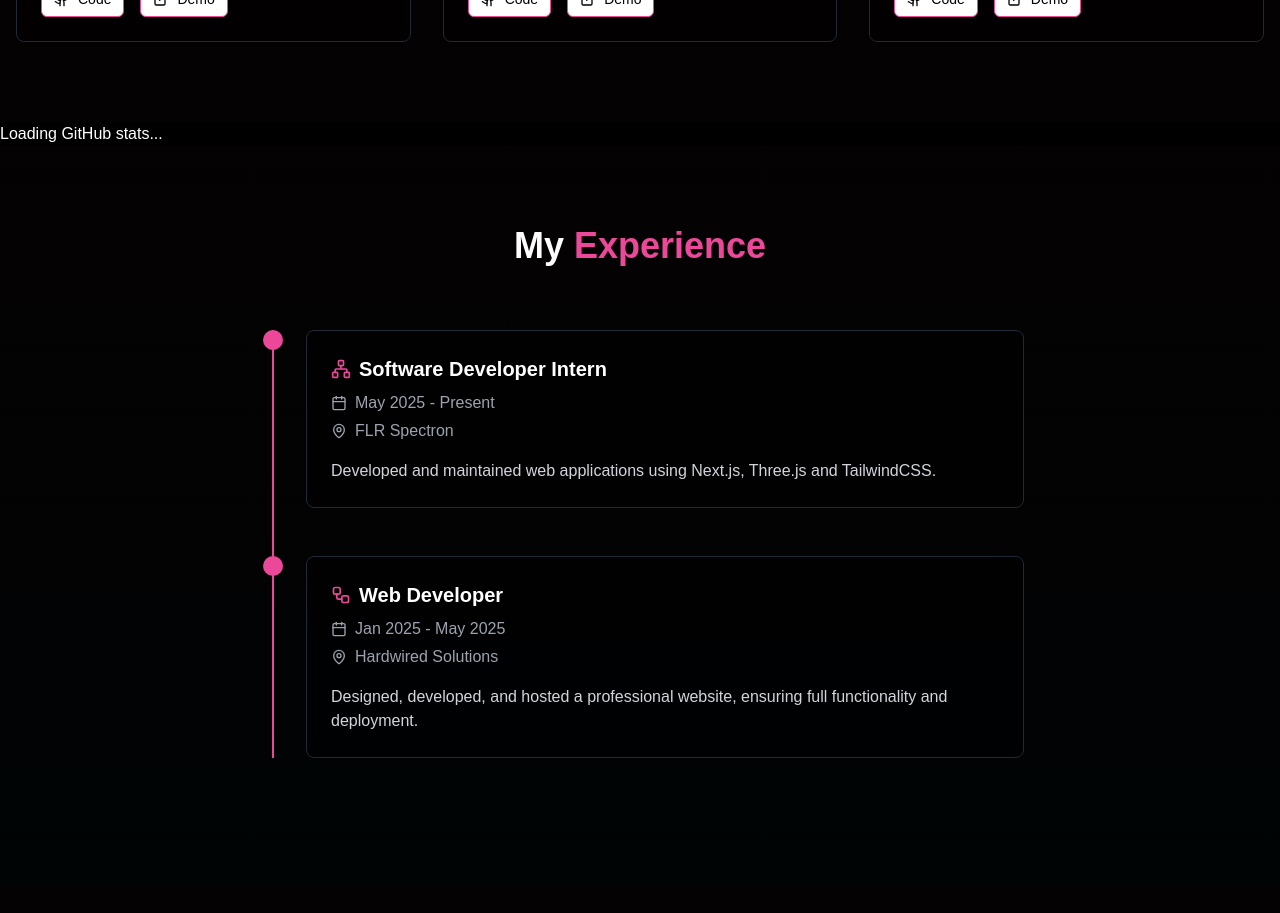
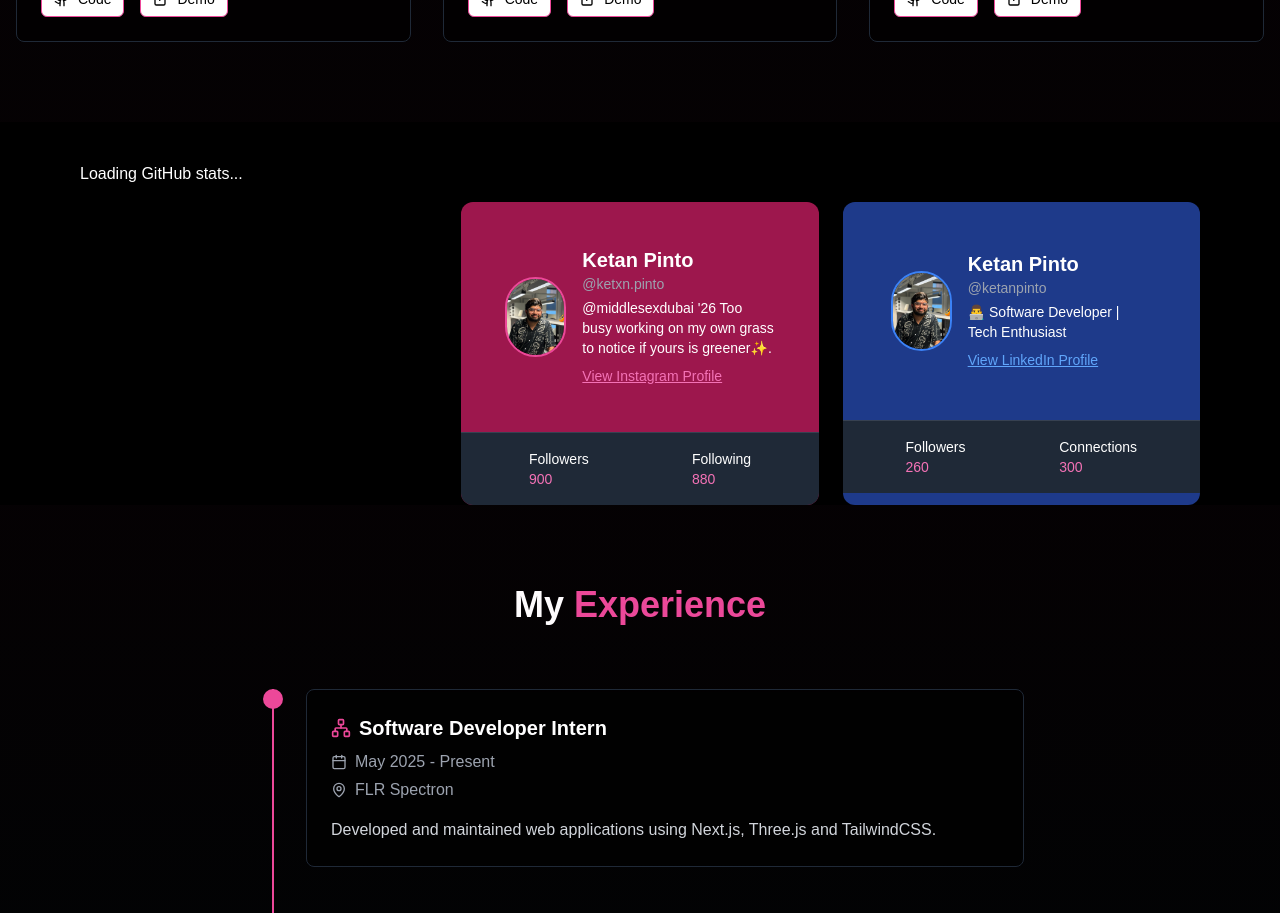
Before and after one commit to ketanpinto/portfolio, a Next.js app: page / in a window 1280 px wide. Shown: the part 2700-3613 px from the top of the page. Built offline with nearby package versions, Linux system fonts and the light colour scheme; no server answers.

Commit message:
added LinkedIn nd Instagram module

```diff
--- a/app/layout.tsx
+++ b/app/layout.tsx
@@ -1,5 +1,6 @@
 import type { Metadata } from 'next'
 import './globals.css'
+import { Analytics } from "@vercel/analytics/next"
 
 export const metadata: Metadata = {
   title: 'Ketan Pinto',
--- a/app/page.tsx
+++ b/app/page.tsx
@@ -9,6 +9,9 @@ import AnimatedCursor from "@/components/animated-cursor"
 import SnakeGame from "@/components/snakegame"
 import GitHubStats from "@/components/githubstats"
 import Header from "@/components/header"
+import { Analytics } from "@vercel/analytics/next"
+import InstagramStats from "@/components/InstagramStats"
+import SocialSection from "@/components/SocialSection"
 
 export default function Home() {
   return (
@@ -19,7 +22,7 @@ export default function Home() {
       <About />
       <Skills />
       <Projects />
-      <GitHubStats />
+      <SocialSection />
       <Education />
       <Contact />
       <Footer />
--- /dev/null
+++ b/components/InstagramStats.tsx
@@ -0,0 +1,48 @@
+"use client";
+
+export default function InstagramStats() {
+  const userData = {
+    name: "Ketan Pinto",
+    username: "ketxn.pinto",
+    bio: "@middlesexdubai '26 Too busy working on my own grass to notice if yours is greener✨.",
+    avatarUrl: "/meehe.jpg", // Use a public image URL or host locally
+    profileUrl: "https://instagram.com/ketxn.pinto",
+    followers: 900,
+    following: 880,
+  };
+
+  return (
+    <div className="max-w-md mx-auto mt-10 bg-pink-800 rounded-xl shadow-lg overflow-hidden text-white">
+      <div className="flex items-center gap-4 p-11">
+        <img
+          src={userData.avatarUrl}
+          alt="Instagram Avatar"
+          className="w-20 h-20 rounded-full border-2 border-pink-500"
+        />
+        <div>
+          <h2 className="text-xl font-semibold">{userData.name}</h2>
+          <p className="text-sm text-gray-400">@{userData.username}</p>
+          <p className="text-sm mt-1">{userData.bio}</p>
+          <a
+            href={userData.profileUrl}
+            target="_blank"
+            rel="noopener noreferrer"
+            className="text-pink-400 text-sm underline mt-2 inline-block"
+          >
+            View Instagram Profile
+          </a>
+        </div>
+      </div>
+      <div className="bg-gray-800 p-4 flex justify-around text-sm font-medium border-t border-gray-700">
+        <div>
+          <p>Followers</p>
+          <p className="text-pink-400">{userData.followers}</p>
+        </div>
+        <div>
+          <p>Following</p>
+          <p className="text-pink-400">{userData.following}</p>
+        </div>
+      </div>
+    </div>
+  );
+}
--- /dev/null
+++ b/components/LinkedInStats.tsx
@@ -0,0 +1,46 @@
+"use client";
+
+export default function LinkedInStats() {
+  const userData = {
+    name: "Ketan Pinto",
+    username: "ketanpinto",
+    bio: "👨‍💻 Software Developer | Tech Enthusiast",
+    avatarUrl: "/meehe.jpg", // Use a public image URL or host locally
+    profileUrl: "https://linkedin.com/in/ketanpinto",
+  };
+
+  return (
+    <div className="max-w-md mx-auto mt-10 bg-blue-900 rounded-xl shadow-lg overflow-hidden text-white">
+      <div className="flex items-center gap-4 p-12">
+        <img
+          src={userData.avatarUrl}
+          alt="LinkedIn Avatar"
+          className="w-20 h-20 rounded-full border-2 border-blue-500"
+        />
+        <div>
+          <h2 className="text-xl font-semibold">{userData.name}</h2>
+          <p className="text-sm text-gray-400">@{userData.username}</p>
+          <p className="text-sm mt-1">{userData.bio}</p>
+          <a
+            href={userData.profileUrl}
+            target="_blank"
+            rel="noopener noreferrer"
+            className="text-blue-400 text-sm underline mt-2 inline-block"
+          >
+            View LinkedIn Profile
+          </a>
+        </div>
+      </div>
+      <div className="bg-gray-800 p-4 flex justify-around text-sm font-medium border-t border-gray-700">
+        <div>
+          <p>Followers</p>
+          <p className="text-pink-400">260</p>
+        </div>
+        <div>
+          <p>Connections</p>
+          <p className="text-pink-400">300</p>
+        </div>
+      </div>
+    </div>
+  );
+}
--- /dev/null
+++ b/components/SocialSection.tsx
@@ -0,0 +1,17 @@
+"use client";
+
+import GitHubStats from "./githubstats";
+import InstagramStats from "./InstagramStats";
+import LinkedInStats from "./LinkedInStats";
+
+export default function SocialSection() {
+  return (
+    <div className="max-w-6xl mx-auto px-4 mt-10">
+      <div className="grid grid-cols-1 md:grid-cols-3 gap-6">
+        <GitHubStats />
+        <InstagramStats />
+        <LinkedInStats />
+      </div>
+    </div>
+  );
+}
--- a/package.json
+++ b/package.json
@@ -40,6 +40,7 @@
     "@radix-ui/react-tooltip": "1.1.6",
     "@react-three/drei": "^10.0.8",
     "@react-three/fiber": "^9.1.2",
+    "@vercel/analytics": "^1.5.0",
     "autoprefixer": "^10.4.20",
     "class-variance-authority": "^0.7.1",
     "clsx": "^2.1.1",
```
Also changed, not shown: 1 other file (tests, documents, lock files or other folders).
